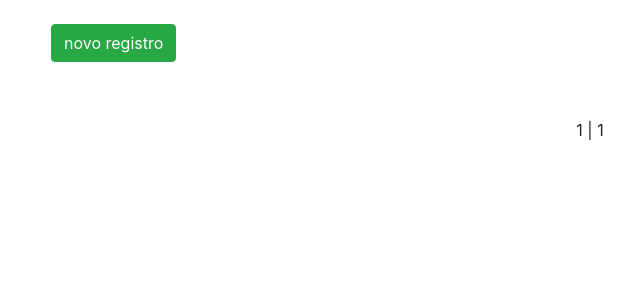
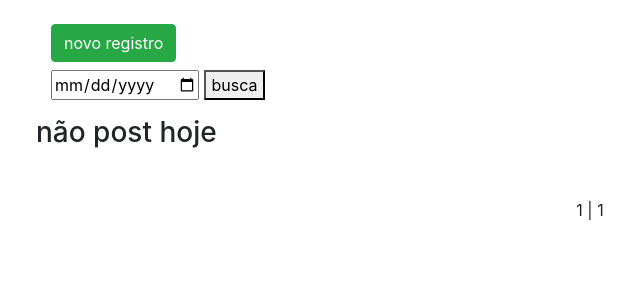
Before and after one commit to pacman2020/financial-control, a Django app: page / in a window 1280 px wide. Shown: the part 56-356 px from the top of the page, without its empty margins (50-690 px from the left). Run offline with Django 3.2, Linux system fonts and the light colour scheme; data that the repository does not hold is empty.

Commit message:
date search filter

```diff
--- a/post/models.py
+++ b/post/models.py
@@ -2,12 +2,12 @@ from django.db import models
 from django.contrib.auth.models import User
 from task.models import Task
 from employee.models import Employee
+from django.utils import timezone
 
 class Post(models.Model):
     user_id = models.ForeignKey(User, on_delete=models.CASCADE)
     employee_id = models.ForeignKey(Employee, on_delete=models.CASCADE)
     task_id = models.ForeignKey(Task, on_delete=models.CASCADE)
-    create_at = models.DateTimeField(auto_now_add=True)
-
+    create_at = models.DateTimeField(default=timezone.now)
     def __str__(self):
         return self.task_id.name
--- a/post/templates/post/list_post.html
+++ b/post/templates/post/list_post.html
@@ -8,7 +8,14 @@
   <div class="ml-3">
     <a class="btn btn-success" href="{% url 'new_post' %}">novo registro</a>
   </div>
+  <div class="ml-3 mt-2">
+        <form method="post">{% csrf_token %}
+          <input name="search" type="date">
+          <button type="submit">busca</button>
+        </form>
+  </div>
   <div class="row row-cols-1 row-cols-md-4 p-3">
+    {% if posts %}
     {% for post in posts%}
     <div class="col mb-4 ">
       <div class="card" style="background-color: rgb(77, 241, 104);">
@@ -16,6 +23,7 @@
           <strong>funcionario: </strong><span>{{ post.employee_id.full_name|slice:"15" }}...</span>
           <strong>tarefa: </strong><span>{{ post.task_id.name|slice:"15" }}...</span>
           <strong>preço: </strong><span>{{ post.task_id.price }}</span>
+          <strong>preço: </strong><span>{{ post.create_at }}</span>
           <div>
             <a class="text-white" href="{% url 'detail_post' post.pk %}">veja mais ...</a>
           </div>
@@ -23,6 +31,10 @@
       </div>
     </div>
     {% endfor %}
+    {% else %}
+      <h3>não post hoje</h3>
+    {% endif %}
+    <!-- {{ data_atual }} -->
   </div>
 
   <div class="pagination d-flex justify-content-center m-4">
--- a/post/views.py
+++ b/post/views.py
@@ -3,17 +3,37 @@ from django.shortcuts import get_object_or_404, redirect, render
 from django.core.paginator import Paginator
 from .models import Post
 from .forms import PostForm
+from django.utils import timezone
 
 def list_post(request):
+    data_at = str(timezone.now())[:10]
+    new_list_posts = []
     post_list = Post.objects.order_by('-create_at')
 
-    paginator = Paginator(post_list, 10)
-    page = request.GET.get('page')
-    data = {
-        'posts': paginator.get_page(page)
-    }
+    #busca por data
+    if request.method == 'POST':
+        search_data = str(request.POST.get('search'))
 
-    return render(request, 'post/list_post.html', data)
+        print('--->', search_data)
+        if search_data:
+            for x in post_list:
+                print('------>', str(x.create_at)[:10])
+                if str(x.create_at)[:10] == search_data:
+                    new_list_posts.append(x)
+            paginator = Paginator(new_list_posts, 10)
+            page = request.GET.get('page')
+            data = {
+                'posts': paginator.get_page(page),
+                }
+            return render(request, 'post/list_post.html', data)
+    else:
+        paginator = Paginator(post_list, 10)
+        page = request.GET.get('page')
+        data = {
+            'posts': paginator.get_page(page),
+        }
+        return render(request, 'post/list_post.html', data)
+    return render(request, 'post/list_post.html')
 
 def detail_post(request, pk):
     try:
```
Also changed, not shown: post/migrations/0002_auto_20201102_1336.py (added), post/migrations/0003_auto_20201102_1346.py (added).
